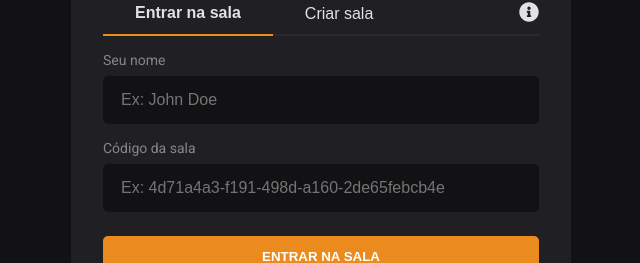
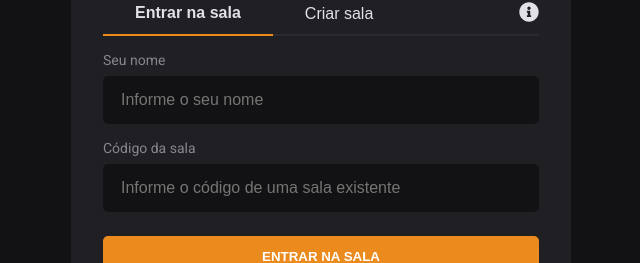
Before and after one commit to Jonatan966/my-planning-poker, a Next.js app: page / in a window 1280 px wide. Shown: the part 294-557 px from the top of the page, without its empty margins (319-959 px from the left). Built offline with nearby package versions, Linux system fonts and the light colour scheme.

Commit message:
refact: change placeholder of all inputs

```diff
--- a/src/components/domain/connection-dialog/people-form/index.tsx
+++ b/src/components/domain/connection-dialog/people-form/index.tsx
@@ -32,7 +32,7 @@ function PeopleForm({
       <form className={styles.form} onSubmit={handleFillPeopleName}>
         <TextInput
           title="Seu nome"
-          placeholder="Ex: John Doe"
+          placeholder="Informe o seu nome"
           ref={peopleNameInputRef}
           required
           maxLength={20}
--- a/src/components/domain/connection-form/index.tsx
+++ b/src/components/domain/connection-form/index.tsx
@@ -78,7 +78,7 @@ function ConnectionForm({
         <form className={styles.form} onSubmit={handleCreateRoom}>
           <TextInput
             title="Seu nome"
-            placeholder="Ex: John Doe"
+            placeholder="Informe o seu nome"
             defaultValue={peopleName}
             ref={peopleNameInputRef}
             required
@@ -86,8 +86,8 @@ function ConnectionForm({
             disabled={isLoading}
           />
           <TextInput
-            placeholder="Ex: Planejamento semanal"
             title="Nome da sala"
+            placeholder="Informe um nome para a nova sala"
             value={roomName}
             onChange={(e) => setRoomName(e.target.value)}
             required
@@ -104,7 +104,7 @@ function ConnectionForm({
         <form className={styles.form} onSubmit={handleConnectOnRoom}>
           <TextInput
             title="Seu nome"
-            placeholder="Ex: John Doe"
+            placeholder="Informe o seu nome"
             defaultValue={peopleName}
             ref={peopleNameInputRef}
             required
@@ -113,7 +113,7 @@ function ConnectionForm({
           />
           <TextInput
             title="Código da sala"
-            placeholder="Ex: 4d71a4a3-f191-498d-a160-2de65febcb4e"
+            placeholder="Informe o código de uma sala existente"
             value={roomCode}
             onChange={(e) => setRoomCode(e.target.value)}
             required
```
